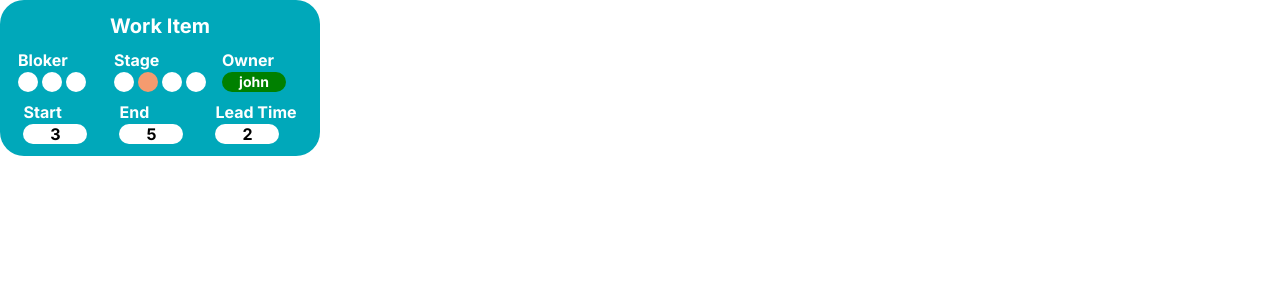
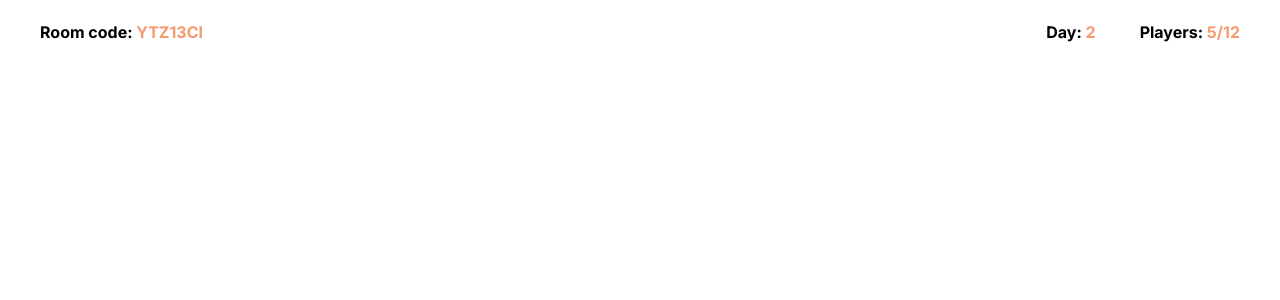
Before and after one commit to MarvelousMarcin/flow-function-kanban, a Next.js app: page /simulation in a window 1280 px wide. Shown: the top 300 px of the page. Built offline with nearby package versions, Linux system fonts and the light colour scheme.

Commit message:
init board

```diff
--- a/app/simulation/components/Dot.tsx
+++ b/app/simulation/components/Dot.tsx
@@ -6,7 +6,7 @@ const Dot = ({ color }: DotType) => {
   return (
     <section
       style={{ backgroundColor: color }}
-      className="w-5 h-5 rounded-full"
+      className="w-4 h-4 rounded-full"
     ></section>
   );
 };
--- /dev/null
+++ b/app/simulation/components/Header.tsx
@@ -0,0 +1,19 @@
+const Header = () => {
+  return (
+    <header className="flex flex-row justify-between h-16 items-center px-10">
+      <div className="font-bold">
+        Room code: <span className="text-orang">YTZ13CI</span>
+      </div>
+      <section className="flex flex-row gap-11">
+        <div className="font-bold">
+          Day: <span className="text-orang">2</span>
+        </div>
+        <div className="font-bold">
+          Players: <span className="text-orang">5/12</span>
+        </div>
+      </section>
+    </header>
+  );
+};
+
+export default Header;
--- a/app/simulation/components/WorkItem.tsx
+++ b/app/simulation/components/WorkItem.tsx
@@ -23,11 +23,11 @@ const WorkItem = ({
   stage,
 }: WorkItemType) => {
   return (
-    <div className="bg-main w-[20rem]  rounded-3xl  text-white flex flex-col py-3 justify-normal items-center p-1 gap-2">
-      <h1 className="font-bold text-xl">Work Item</h1>
+    <div className="bg-main w-[19rem]  rounded-3xl  text-white flex flex-col py-4 justify-normal items-center p-1 gap-2">
+      <h1 className="font-bold text-md">Work Item</h1>
       <article className="flex flex-row gap-4">
         <div className="min-w-[5rem]">
-          <h2 className="font-bold">Bloker</h2>
+          <h2 className="font-bold text-sm">Bloker</h2>
           <section className="flex flex-row gap-1">
             <Dot color={blocker >= 1 ? "#F59B6F" : "white"} />
             <Dot color={blocker >= 2 ? "#F59B6F" : "white"} />
@@ -35,7 +35,7 @@ const WorkItem = ({
           </section>
         </div>
         <div className="min-w-[5rem]">
-          <h2 className="font-bold">Stage</h2>
+          <h2 className="font-bold text-sm">Stage</h2>
           <section className="flex flex-row gap-1">
             <Dot color={stage === 1 ? "#F59B6F" : "white"} />
             <Dot color={stage === 2 ? "#F59B6F" : "white"} />
@@ -44,10 +44,10 @@ const WorkItem = ({
           </section>
         </div>
         <div className="min-w-[5rem]">
-          <h2 className="font-bold">Owner</h2>
+          <h2 className="font-bold text-sm">Owner</h2>
           <section
             style={{ backgroundColor: owner.color }}
-            className="w-16 h-5 rounded-full bg-white text-white text-center font-bold flex justify-center items-center text-sm"
+            className="w-15 h-4 rounded-full bg-white text-white text-center font-bold flex justify-center items-center text-sm"
           >
             {owner.name}
           </section>
@@ -55,20 +55,20 @@ const WorkItem = ({
       </article>
       <article className="flex flex-row gap-4">
         <div className="min-w-[5rem]">
-          <h2 className="font-bold">Start</h2>
-          <section className="w-16 h-5 rounded-full bg-white text-black text-center font-bold flex justify-center items-center">
+          <h2 className="font-bold text-sm">Start</h2>
+          <section className="w-15 h-5 rounded-full bg-white text-black text-center font-bold flex justify-center items-center text-sm">
             {start}
           </section>
         </div>
         <div className="min-w-[5rem]">
-          <h2 className="font-bold">End</h2>
-          <section className="w-16 h-5 rounded-full bg-white text-black text-center font-bold flex justify-center items-center">
+          <h2 className="font-bold text-sm">End</h2>
+          <section className="w-15 h-5 rounded-full bg-white text-black text-center font-bold flex justify-center items-center text-sm">
             {end}
           </section>
         </div>
         <div className="min-w-[5rem]">
-          <h2 className="font-bold">Lead Time</h2>
-          <section className="w-16 h-5 rounded-full bg-white text-black text-center font-bold flex justify-center items-center">
+          <h2 className="font-bold text-sm">Lead Time</h2>
+          <section className="w-15 h-5 rounded-full bg-white text-black text-center font-bold flex justify-center items-center text-sm">
             {leadTime}
           </section>
         </div>
--- a/app/simulation/page.tsx
+++ b/app/simulation/page.tsx
@@ -1,16 +1,9 @@
-import WorkItem from "./components/WorkItem";
-import Dot from "./components/Dot";
+import Header from "./components/Header";
+
 export default function Simulation() {
   return (
     <main>
-      <WorkItem
-        start={3}
-        end={5}
-        owner={{ name: "john", color: "green" }}
-        leadTime={2}
-        blocker={0}
-        stage={2}
-      />
+      <Header></Header>
     </main>
   );
 }
```
